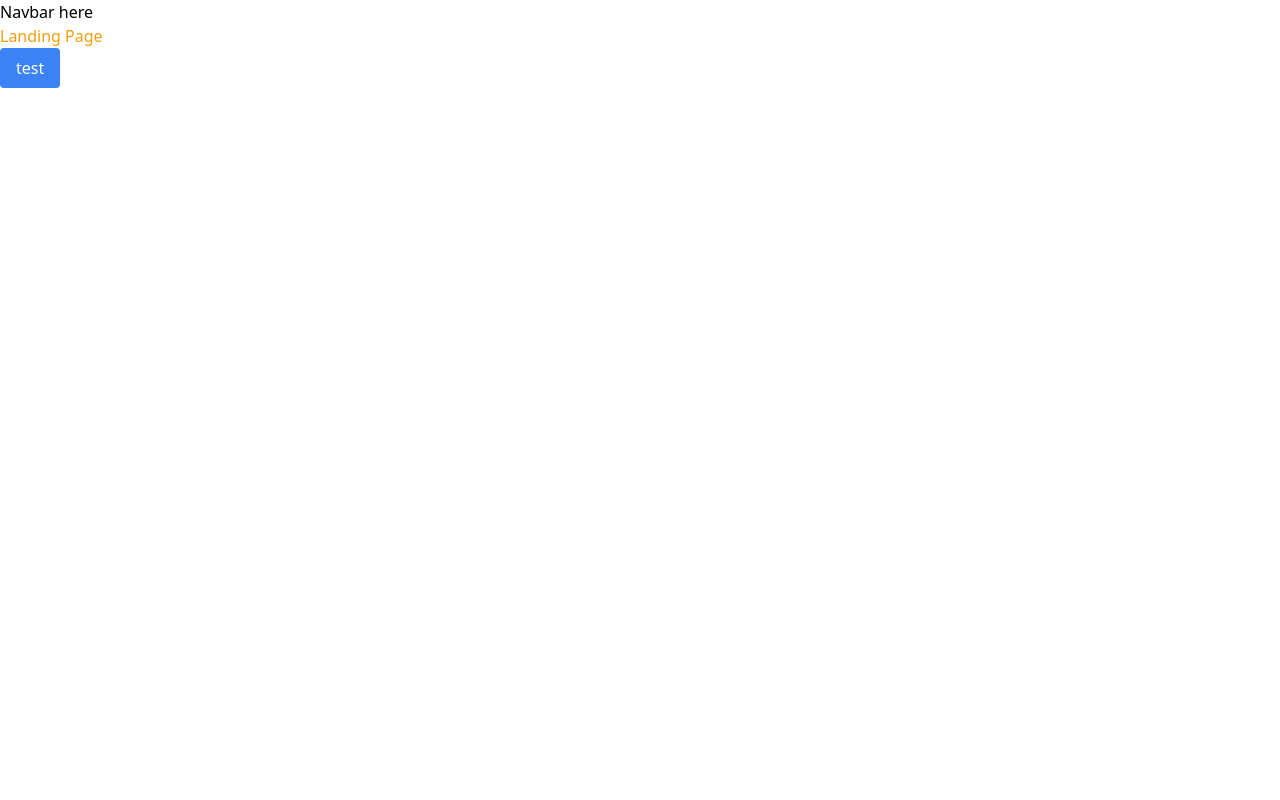
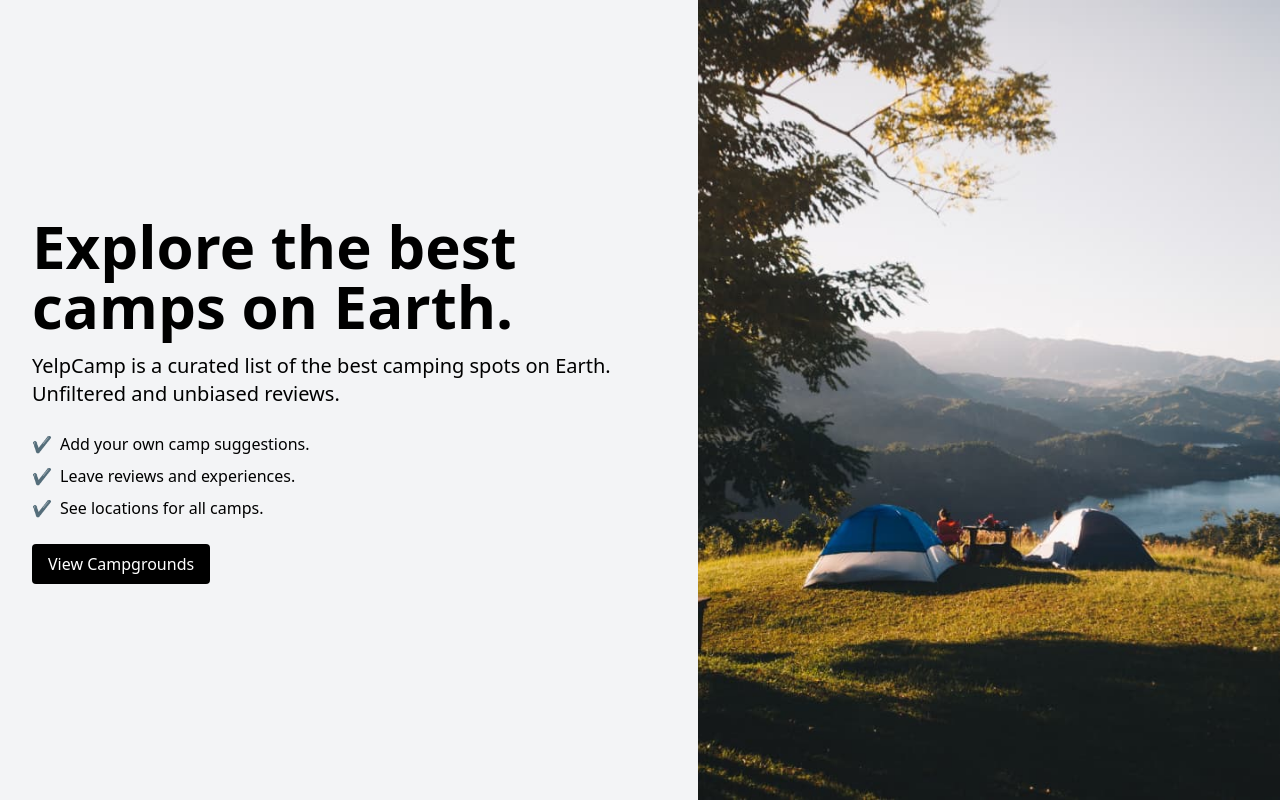
Before and after one commit to Mustafa777Xo/YelpCamp, a React (Vite) app: page / in a window 1280 px wide. Built offline with nearby package versions, Linux system fonts and the light colour scheme.

Commit message:
init spilt screen layout and addedd some assest heroimage for mobile and desktop

```diff
--- a/src/layouts/MainLayout.tsx
+++ b/src/layouts/MainLayout.tsx
@@ -1,9 +1,13 @@
-import { Outlet } from "react-router-dom";
+import { Outlet, useLocation } from "react-router-dom";
 
 const MainLayout = () => {
+  const location = useLocation();
+
+  // Paths where the Navbar should be hidden
+  const hideNavbarPaths = ["/", "/login", "/signup"];
   return (
     <div>
-      <h1>Navbar here</h1>
+      {!hideNavbarPaths.includes(location.pathname) && <h1>Navbar here</h1>}
       <Outlet />
     </div>
   );
--- /dev/null
+++ b/src/layouts/SpiltScreenLayout.tsx
@@ -0,0 +1,40 @@
+interface SplitScreenLayoutProps {
+  leftChild: React.ReactNode;
+  rightChild: React.ReactNode;
+  rightBgImageDesktop: string; // Background image for desktop
+  rightBgImageMobile: string; // Background image for mobile
+}
+
+const SplitScreenLayout: React.FC<SplitScreenLayoutProps> = ({
+  leftChild,
+  rightChild,
+  rightBgImageDesktop,
+  rightBgImageMobile,
+}) => {
+  return (
+    <div className="flex flex-col lg:flex-row h-screen">
+      <div className="w-full lg:w-3/5 flex items-center justify-center bg-gray-100">
+        {leftChild}
+      </div>
+      <div
+        className="w-full md:w-1/2 flex items-center justify-center bg-cover bg-center md:hidden"
+        style={{
+          backgroundImage: `url(${rightBgImageMobile})`,
+        }}
+        // Visible only on mobile
+      >
+        {rightChild}
+      </div>
+      <div
+        className="w-full md:w-1/2 items-center justify-center bg-cover bg-center hidden md:flex"
+        style={{
+          backgroundImage: `url(${rightBgImageDesktop})`,
+        }}
+      >
+        {rightChild}
+      </div>
+    </div>
+  );
+};
+
+export default SplitScreenLayout;
--- a/src/pages/LandingPage.tsx
+++ b/src/pages/LandingPage.tsx
@@ -1,10 +1,42 @@
-import BaseButton from "../components/common/BaseButton";
-const LandingPage = () => {
+import React from "react";
+import SplitScreenLayout from "../layouts/SpiltScreenLayout";
+import heroImage from "../assets/images/hero_image.jpg";
+import heroImageMobile from "../assets/images/hero_image_mobile.jpg";
+const LandingPage: React.FC = () => {
   return (
-    <div className="container mx-auto">
-      <h1 className="text-amber-500">Landing Page</h1>
-      <BaseButton text="test" btnType="filled" />
-    </div>
+    <SplitScreenLayout
+      leftChild={
+        <div className="p-8">
+          <h1 className="text-4xl md:text-6xl font-bold mb-4">
+            Explore the best camps on Earth.
+          </h1>
+          <p className="text-lg md:text-xl mb-6">
+            YelpCamp is a curated list of the best camping spots on Earth.
+            Unfiltered and unbiased reviews.
+          </p>
+          <ul className="mb-6">
+            <li className="flex items-center mb-2">
+              <span className="text-green-500 mr-2">✔</span> Add your own camp
+              suggestions.
+            </li>
+            <li className="flex items-center mb-2">
+              <span className="text-green-500 mr-2">✔</span> Leave reviews and
+              experiences.
+            </li>
+            <li className="flex items-center">
+              <span className="text-green-500 mr-2">✔</span> See locations for
+              all camps.
+            </li>
+          </ul>
+          <button className="px-4 py-2 bg-black text-white rounded">
+            View Campgrounds
+          </button>
+        </div>
+      }
+      rightChild={<div>{/* Additional content or leave empty */}</div>}
+      rightBgImageDesktop={heroImage} // Desktop image URL
+      rightBgImageMobile={heroImageMobile} // Mobile image URL
+    />
   );
 };
 
```
Also changed, not shown: src/assets/images/hero_image.jpg (added), src/assets/images/hero_image_mobile.jpg (added).
